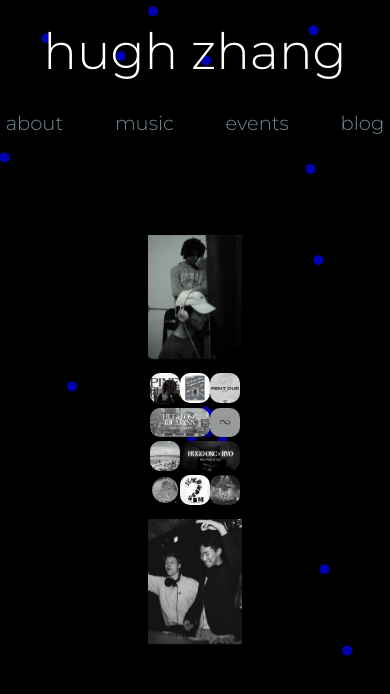
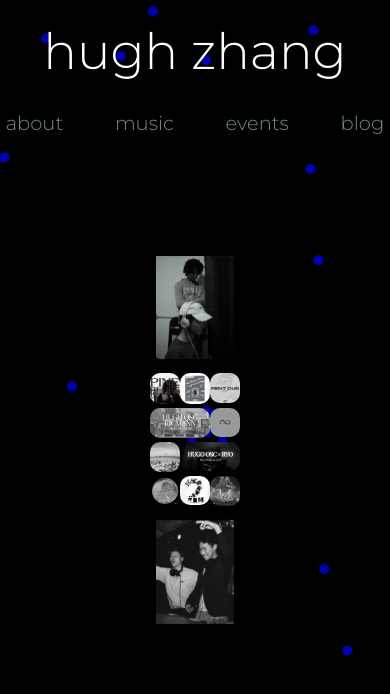
Before and after one commit to neverendingbeat/my-website, a website: page docs/music.html in a window 390 px wide. Drawn offline with Linux system fonts and the light colour scheme.

Commit message:
version 3

```diff
--- a/docs/assets/css/styles.css
+++ b/docs/assets/css/styles.css
@@ -181,25 +181,14 @@ canvas {
 .music-page {
     display: flex;
     justify-content: center; /* Center the content horizontally */
-    align-items: center; /* Center the content vertically */
+
     gap: 10px; /* Adjust the gap between images */
     flex-wrap: wrap; /* Allow wrapping of images */
-    margin-top: 40px;
+    margin-top: 10%;
     filter:grayscale(95%);
     will-change: transform, filter;
 }
 
-/* Stack images vertically on smaller screens */
-@media only screen and (max-width: 768px) {
-    .music-page {
-        flex-direction: column; /* Stack images vertically */
-        align-items: center; /* Center items horizontally */
-    }
-
-    .music-left, .music-right {
-        max-width: 80%; /* Make the images smaller to fit the screen */
-    }
-}
 
 .music-left, .music-right {
     max-width:24%;
@@ -228,6 +217,18 @@ canvas {
     border-radius: 10px;
     box-shadow: 0 2px 4px rgba(0, 0, 0, 0.2);
     transition: transform 0.3s ease;
+}
+
+/* Stack images vertically on smaller screens */
+@media only screen and (max-width: 768px) {
+    .music-page {
+        flex-direction: column; /* Stack images vertically */
+        align-items: center; /* Center items horizontally */
+    }
+
+    .music-left, .music-right {
+        max-width: 20%; /* Make the images smaller to fit the screen */
+    }
 }
 
 /* Make the long images (4a and 7a) span across two columns */
@@ -259,6 +260,9 @@ canvas {
     transform: rotateY(180deg); /* Flip the card */
 }
 
+
+
+
 .flip-card img {
     width: 100%;
     backface-visibility: hidden; /* Hide back side when flipped */
--- a/docs/music.html
+++ b/docs/music.html
@@ -82,6 +82,14 @@
                     </div>
                 </div>
             </div>
+            <script>
+                const flipCard = document.querySelector('.flip-card');
+
+                // Add click event listener to toggle the flipped state
+                flipCard.addEventListener('click', () => {
+                    flipCard.classList.toggle('flipped');
+                });
+            </script>
         </div>
     </div>
 
```
